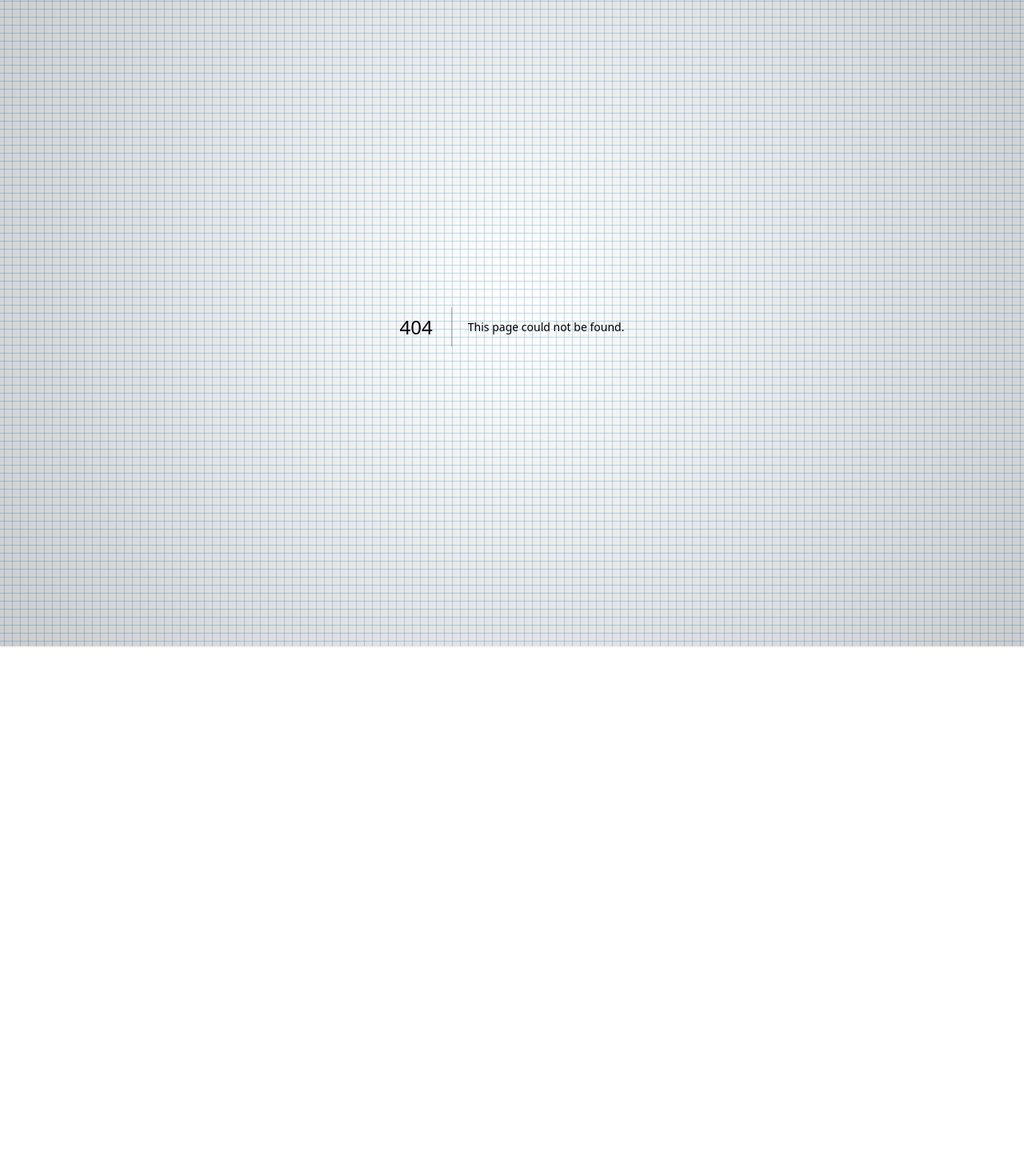
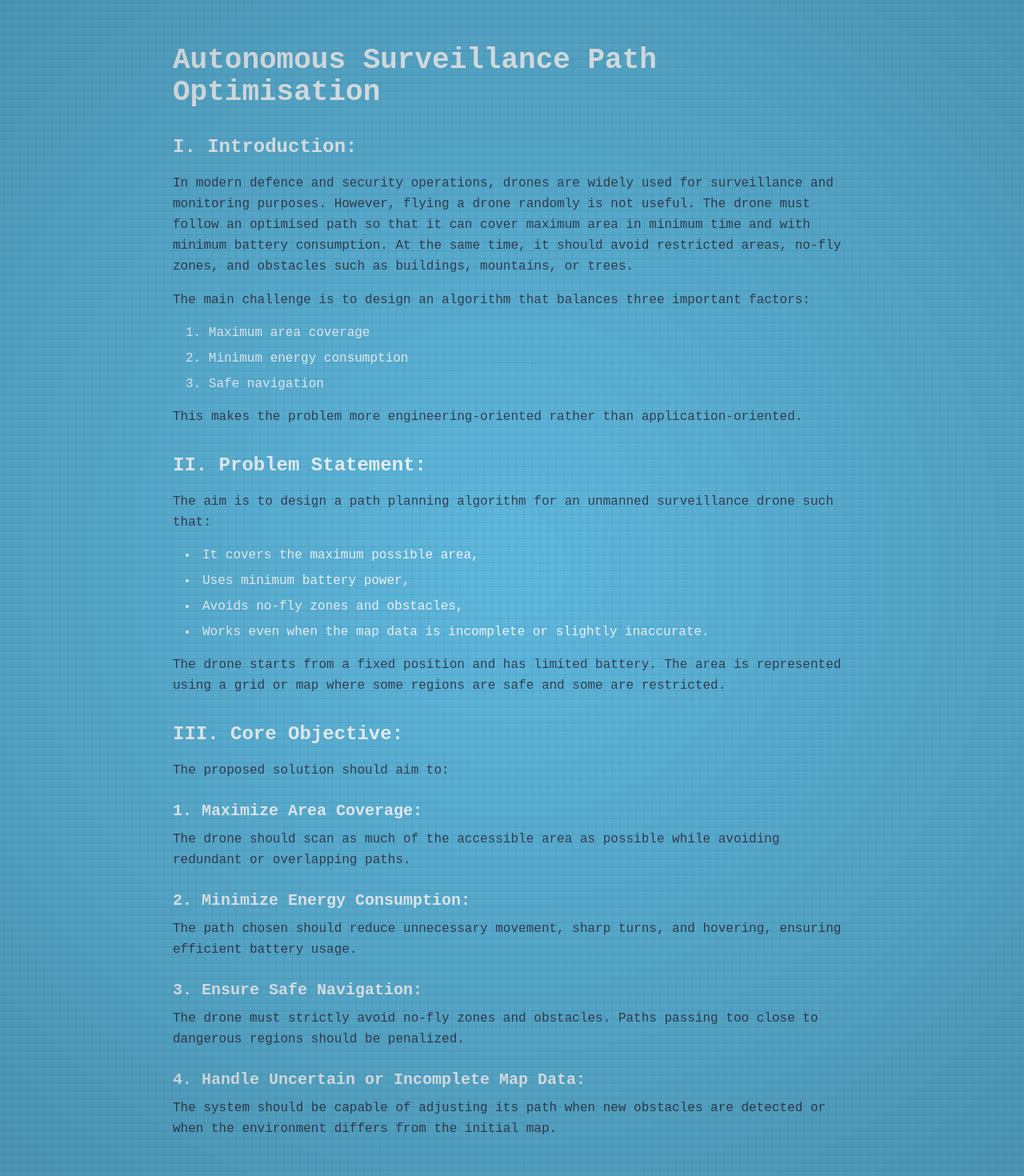
Before and after one commit to Misbah374/smartabeshackathon, a Next.js app: page /problem-statements/defence/ps-1 in a window 1280 px wide. Before the commit this address had no page. Shown: the part 56-1526 px from the top of the page at 80% size. Before the commit the page ends 864 px from the top, so only its background shows below. Built offline with nearby package versions, Linux system fonts and the light colour scheme.

Commit message:
added ps-1

```diff
--- /dev/null
+++ b/src/app/problem-statements/defence/page.tsx
@@ -0,0 +1,40 @@
+/** @format */
+
+import Link from "next/link";
+
+const Defence = () => {
+  return (
+    <div className="min-h-screen w-full px-6 py-12">
+      <div className="max-w-6xl mx-auto">
+        {/* Header */}
+        <div className="mb-12 mt-10">
+          <h1 className="text-5xl font-bold text-[#165a94] mb-4 font-mono">
+            Defence Problem Statements
+          </h1>
+          <div className="h-1 w-32 bg-[#165a94] mb-6"></div>
+        </div>
+
+        {/* Problem Statements List */}
+        <div className="grid grid-cols-1 md:grid-cols-2 gap-6">
+          {/* PS-1 */}
+          <Link href="/problem-statements/defence/ps-1">
+            <div className="bg-[#165a94]/10 backdrop-blur-sm border-2 border-[#165a94] p-8 rounded-lg hover:bg-[#165a94]/20 transition-all duration-300 hover:scale-105 cursor-pointer">
+              <h3 className="text-xl font-semibold text-white mb-3">
+                Autonomous Surveillance Path Optimisation
+              </h3>
+              <p className="text-white/70 text-sm">
+                Design a path planning algorithm for unmanned surveillance
+                drones that maximizes area coverage while minimizing energy
+                consumption and ensuring safe navigation.
+              </p>
+            </div>
+          </Link>
+
+          {/* Add more problem statements here */}
+        </div>
+      </div>
+    </div>
+  );
+};
+
+export default Defence;
--- /dev/null
+++ b/src/app/problem-statements/defence/ps-1/page.tsx
@@ -0,0 +1,109 @@
+/** @format */
+
+const DefencePS1 = () => {
+  return (
+    <div className="max-w-4xl mx-auto px-6 py-12">
+      <h1 className="text-4xl font-bold mb-2">
+        Autonomous Surveillance Path Optimisation
+      </h1>
+
+      <section className="mt-8">
+        <h2 className="text-2xl font-semibold mb-4">I. Introduction:</h2>
+        <p className="text-gray-700 mb-4 leading-relaxed">
+          In modern defence and security operations, drones are widely used for
+          surveillance and monitoring purposes. However, flying a drone randomly
+          is not useful. The drone must follow an optimised path so that it can
+          cover maximum area in minimum time and with minimum battery
+          consumption. At the same time, it should avoid restricted areas,
+          no-fly zones, and obstacles such as buildings, mountains, or trees.
+        </p>
+        <p className="text-gray-700 mb-4 leading-relaxed">
+          The main challenge is to design an algorithm that balances three
+          important factors:
+        </p>
+        <ol className="list-decimal list-inside ml-4 mb-4 space-y-2">
+          <li>Maximum area coverage</li>
+          <li>Minimum energy consumption</li>
+          <li>Safe navigation</li>
+        </ol>
+        <p className="text-gray-700 leading-relaxed">
+          This makes the problem more engineering-oriented rather than
+          application-oriented.
+        </p>
+      </section>
+
+      <section className="mt-8">
+        <h2 className="text-2xl font-semibold mb-4">II. Problem Statement:</h2>
+        <p className="text-gray-700 mb-4 leading-relaxed">
+          The aim is to design a path planning algorithm for an unmanned
+          surveillance drone such that:
+        </p>
+        <ul className="list-disc list-inside ml-4 mb-4 space-y-2">
+          <li>It covers the maximum possible area,</li>
+          <li>Uses minimum battery power,</li>
+          <li>Avoids no-fly zones and obstacles,</li>
+          <li>
+            Works even when the map data is incomplete or slightly inaccurate.
+          </li>
+        </ul>
+        <p className="text-gray-700 leading-relaxed">
+          The drone starts from a fixed position and has limited battery. The
+          area is represented using a grid or map where some regions are safe
+          and some are restricted.
+        </p>
+      </section>
+
+      <section className="mt-8">
+        <h2 className="text-2xl font-semibold mb-4">III. Core Objective:</h2>
+        <p className="text-gray-700 mb-6 leading-relaxed">
+          The proposed solution should aim to:
+        </p>
+
+        <div className="space-y-6">
+          <div>
+            <h3 className="text-xl font-semibold mb-2">
+              1. Maximize Area Coverage:
+            </h3>
+            <p className="text-gray-700 leading-relaxed">
+              The drone should scan as much of the accessible area as possible
+              while avoiding redundant or overlapping paths.
+            </p>
+          </div>
+
+          <div>
+            <h3 className="text-xl font-semibold mb-2">
+              2. Minimize Energy Consumption:
+            </h3>
+            <p className="text-gray-700 leading-relaxed">
+              The path chosen should reduce unnecessary movement, sharp turns,
+              and hovering, ensuring efficient battery usage.
+            </p>
+          </div>
+
+          <div>
+            <h3 className="text-xl font-semibold mb-2">
+              3. Ensure Safe Navigation:
+            </h3>
+            <p className="text-gray-700 leading-relaxed">
+              The drone must strictly avoid no-fly zones and obstacles. Paths
+              passing too close to dangerous regions should be penalized.
+            </p>
+          </div>
+
+          <div>
+            <h3 className="text-xl font-semibold mb-2">
+              4. Handle Uncertain or Incomplete Map Data:
+            </h3>
+            <p className="text-gray-700 leading-relaxed">
+              The system should be capable of adjusting its path when new
+              obstacles are detected or when the environment differs from the
+              initial map.
+            </p>
+          </div>
+        </div>
+      </section>
+    </div>
+  );
+};
+
+export default DefencePS1;
--- a/src/app/problem-statements/page.tsx
+++ b/src/app/problem-statements/page.tsx
@@ -3,6 +3,7 @@
 
 import { useEffect, useRef } from "react";
 import gsap from "gsap";
+import Link from "next/link";
 
 export default function ProblemStatementsPage() {
   const containerRef = useRef<HTMLDivElement>(null);
@@ -35,6 +36,17 @@ export default function ProblemStatementsPage() {
             duration: 0.8,
           },
           "-=0.3",
+        )
+        // Animate cards
+        .from(
+          ".ps-card",
+          {
+            opacity: 0,
+            y: 30,
+            duration: 0.6,
+            stagger: 0.2,
+          },
+          "-=0.2",
         );
     }, containerRef);
 
@@ -114,17 +126,34 @@ export default function ProblemStatementsPage() {
 
       {/* Content Section */}
       <section className="relative z-10 min-h-screen flex items-center justify-center py-20 px-4">
-        <div className="max-w-4xl mx-auto w-full text-center">
+        <div className="max-w-6xl mx-auto w-full">
           {/* Title */}
-          <h1 className="ps-title text-6xl md:text-8xl lg:text-9xl font-bold text-[#165a94] mb-8 tracking-tight font-mono">
-            Coming Soon
+          <h1 className="ps-title text-5xl md:text-7xl lg:text-8xl font-bold text-[#165a94] mb-8 tracking-tight font-mono text-center">
+            Problem Statements
           </h1>
-          <div className="ps-divider h-1 w-48 bg-[#165a94] mx-auto mb-8"></div>
+          <div className="ps-divider h-1 w-48 bg-[#165a94] mx-auto mb-12"></div>
 
           {/* Subtitle */}
-          <p className="ps-subtitle text-xl md:text-2xl text-white font-mono">
-            Problem Statements will be revealed soon
+          <p className="ps-subtitle text-xl md:text-2xl text-white font-mono text-center mb-16">
+            Explore challenges across different domains
           </p>
+
+          {/* Problem Statement Categories */}
+          <div className="grid grid-cols-1 md:grid-cols-2 lg:grid-cols-3 gap-6 px-4">
+            {/* Defence Category */}
+            <Link href="/problem-statements/defence" className="ps-card block">
+              <div className="bg-[#165a94]/10 backdrop-blur-sm border-2 border-[#165a94] p-8 rounded-lg hover:bg-[#165a94]/20 transition-all duration-300 hover:scale-105 cursor-pointer">
+                <h2 className="text-2xl font-bold text-[#165a94] mb-4 font-mono">
+                  Defence
+                </h2>
+                <p className="text-white/80">
+                  Drone surveillance and autonomous path optimization challenges
+                </p>
+              </div>
+            </Link>
+
+            {/* Additional categories can be added here */}
+          </div>
         </div>
       </section>
     </main>
```
